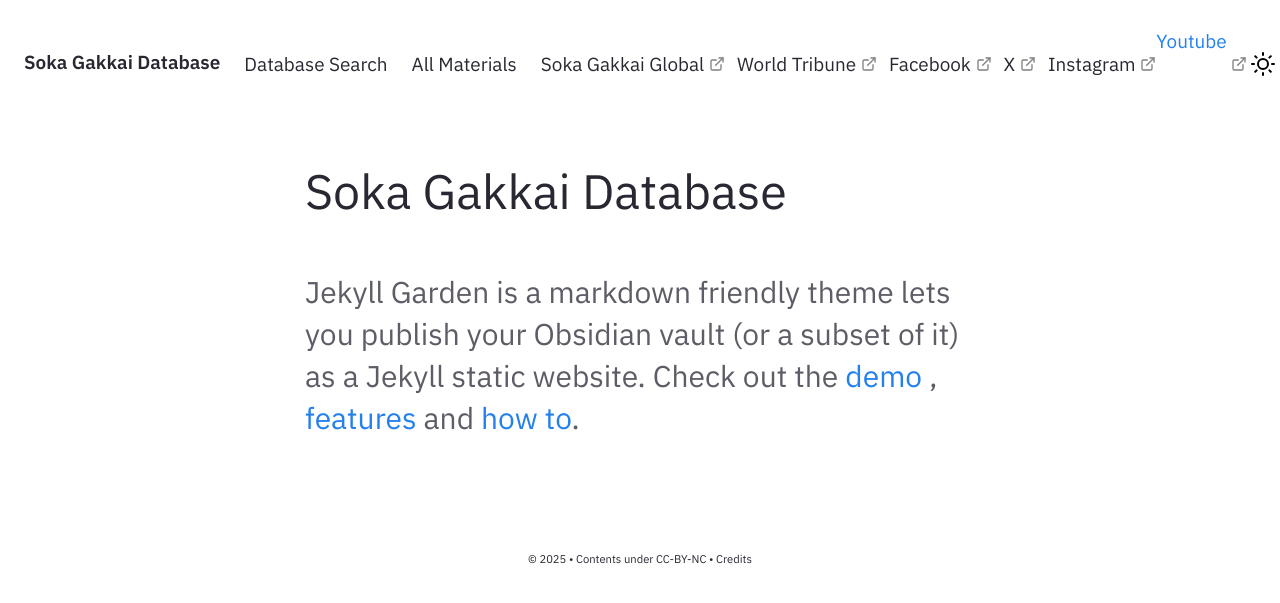
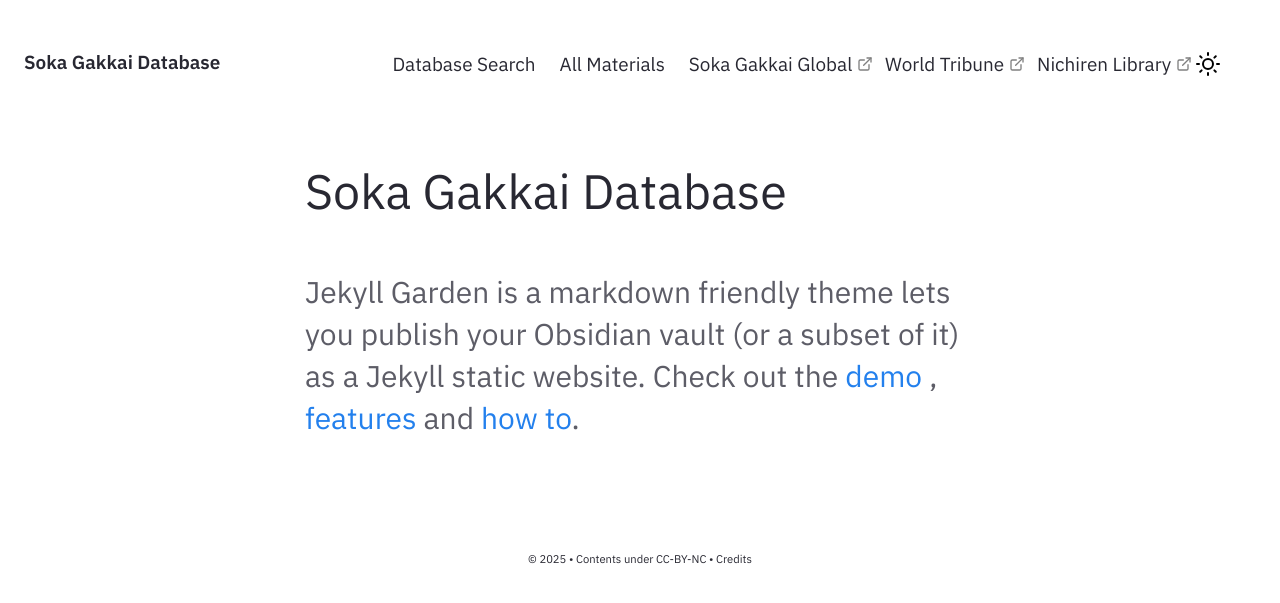
Before and after one commit to sokagakkaidatabase/sokagakkaidatabase.github.io, a Jekyll site: the page built from pages/index.md, in a window 1280 px wide. Shown: the top 603 px of the page. Built offline with Jekyll 4.4.1, drawn with Linux system fonts in a browser that asks for light colours.

Commit message:
Update Nav.html

```diff
--- a/_includes/Nav.html
+++ b/_includes/Nav.html
@@ -65,17 +65,8 @@
         <a href="https://www.worldtribune.org/" target="_blank" class="navbar-item">
           World Tribune
         </a>
-        <a href="https://www.facebook.com/sgi.info/" target="_blank" class="navbar-item">
-          Facebook
-        </a>
-        <a href="https://x.com/sgi_info/" target="_blank" class="navbar-item">
-          X
-        </a>
-        <a href="https://www.instagram.com/sgi.info/" target="_blank" class="navbar-item">
-          Instagram
-        </a>
-        <a href="https://www.youtube.com/user/SGIVideosOnline">
-          Youtube
+        <a href="https://www.nichirenlibrary.org/en/" target="_blank" class="navbar-item">
+          Nichiren Library
         </a>
       </div>
       <div class="navbar-end is-hidden-mobile" onclick="modeSwitcher()" >
```
